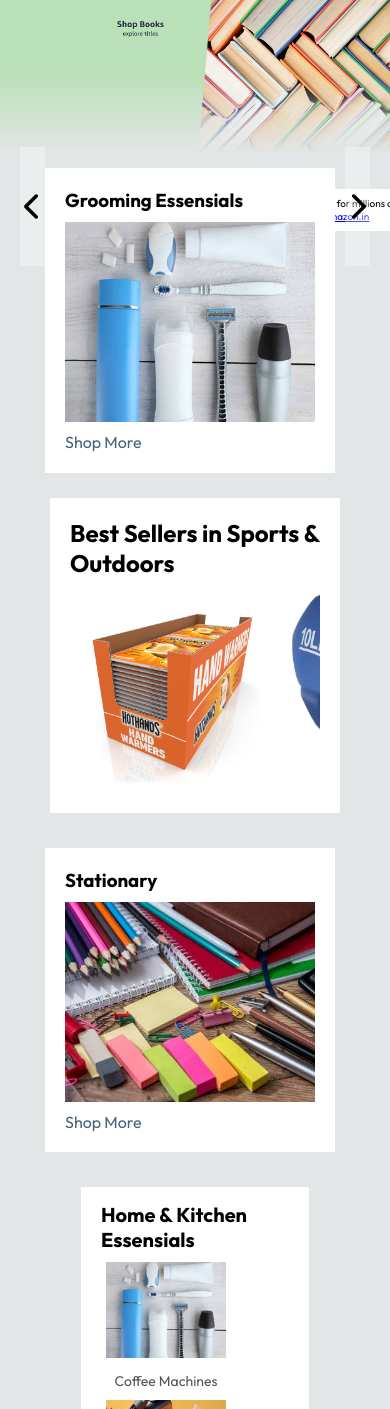
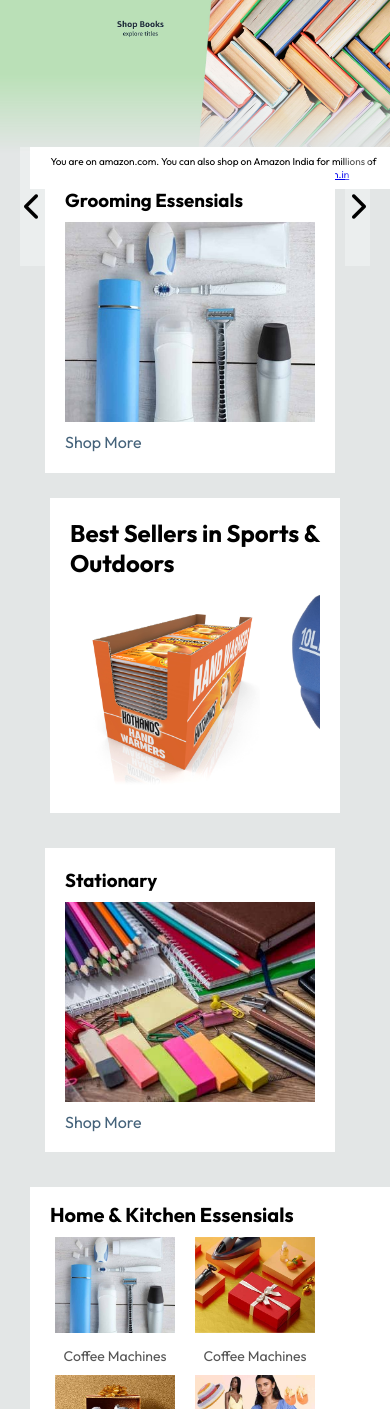
Before and after one commit to vinayak0535/amazon-dummy, a plain HTML site: page index.html in a window 390 px wide. Shown: the part 191-1600 px from the top of the page. Drawn offline with nearby package versions, Linux system fonts and the light colour scheme.

Commit message:
Update style.css

```diff
--- a/style.css
+++ b/style.css
@@ -205,11 +205,6 @@ input{
     background-color: #fff;
     padding: 15px;
     margin: 30px 10px;
-    /* display: flex;
-    flex-direction: column;
-    gap: 20px;
-    justify-content: left;
-     */
      width: 20%;
 }
 
@@ -223,7 +218,6 @@ input{
     display: flex;
     overflow: none;
     flex-wrap: wrap;
-
 }
 
 .pro p{
@@ -374,7 +368,7 @@ margin-top: 20px;
     }
 
     .grid-box{
-        width: 60%;
+        width: 100%;
         margin: 10px auto;
     }
 
@@ -400,6 +394,8 @@ margin-top: 20px;
   .foot-cols li{
     list-style: none;
     padding-block: 0px;
+    font-weight:400;
+    font-size:90%
   }
 
       .foot-cols .col{
@@ -435,11 +431,12 @@ margin-top: 20px;
 
            .title{
         position: absolute;
-        top: 45%;
-               right:10%
+        top: 40%;
+               left:10%
         width: 100%;
         font-size: 10px;
         margin-bottom:20px;
+               margin-inline:30px;
 
       }
 
```
